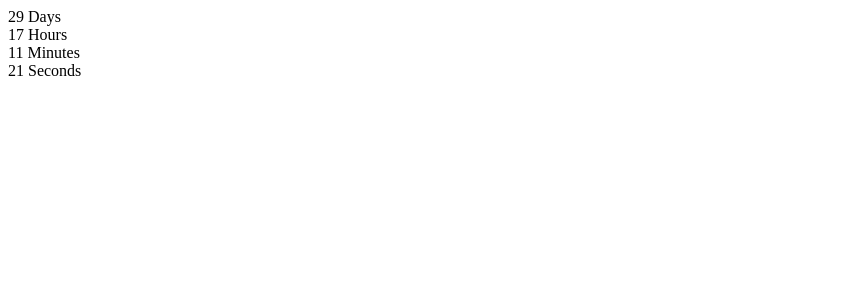
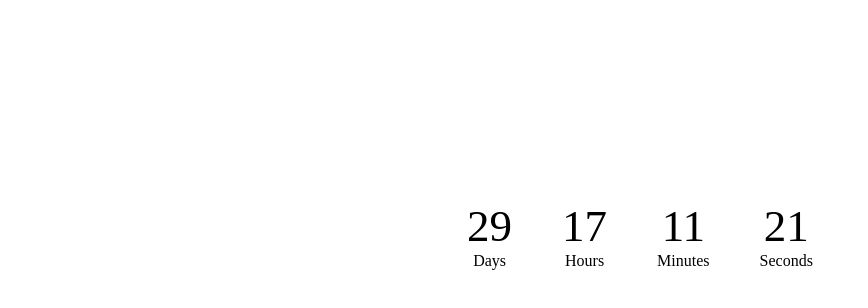
Before and after one commit to Oleksii83/goit-js-hw-11-timer, a plain HTML site: page index.html in a window 1280 px wide. Shown: the whole page, without its empty margins (0-868 px from the left). Drawn offline with Linux system fonts and the light colour scheme.

Commit message:
добавил визуализацию

```diff
--- a/index.html
+++ b/index.html
@@ -4,7 +4,7 @@
     <meta charset="UTF-8" />
     <meta http-equiv="X-UA-Compatible" content="IE=edge" />
     <meta name="viewport" content="width=device-width, initial-scale=1.0" />
-
+    <link href="./style.css" rel="stylesheet" />
     <title>Timer</title>
   </head>
   <body>
--- /dev/null
+++ b/style.css
@@ -0,0 +1,18 @@
+.timer {
+  display: flex;
+  justify-content: center;
+  margin-top: 200px;
+}
+
+.field {
+  display: flex;
+  flex-direction: column;
+  text-align: center;
+}
+.field:not(:last-child) {
+  margin-right: 50px;
+}
+
+.value {
+  font-size: 45px;
+}
```
